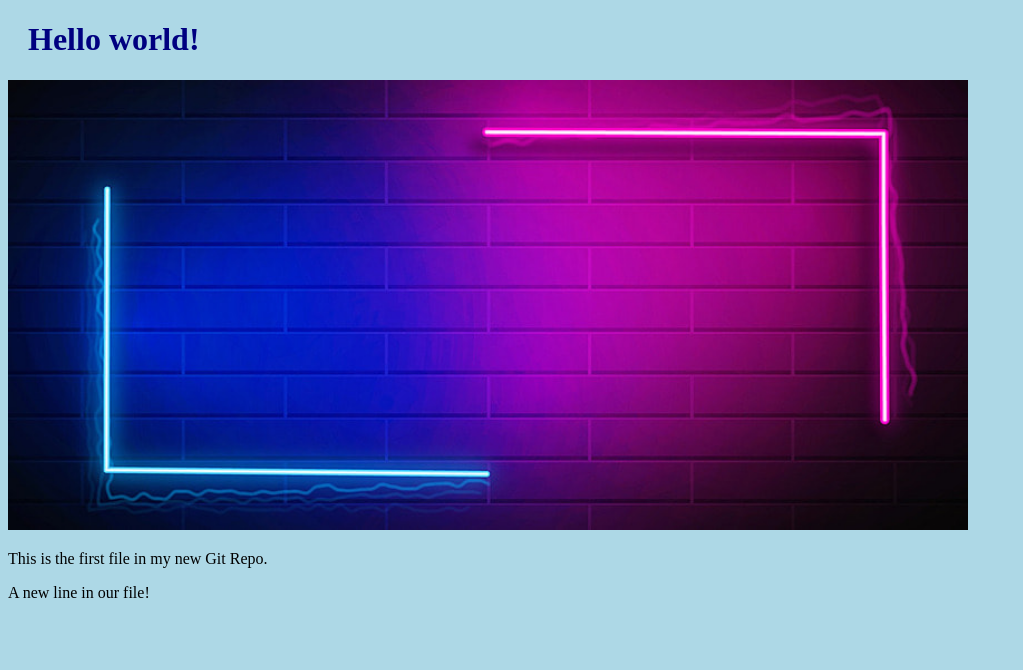
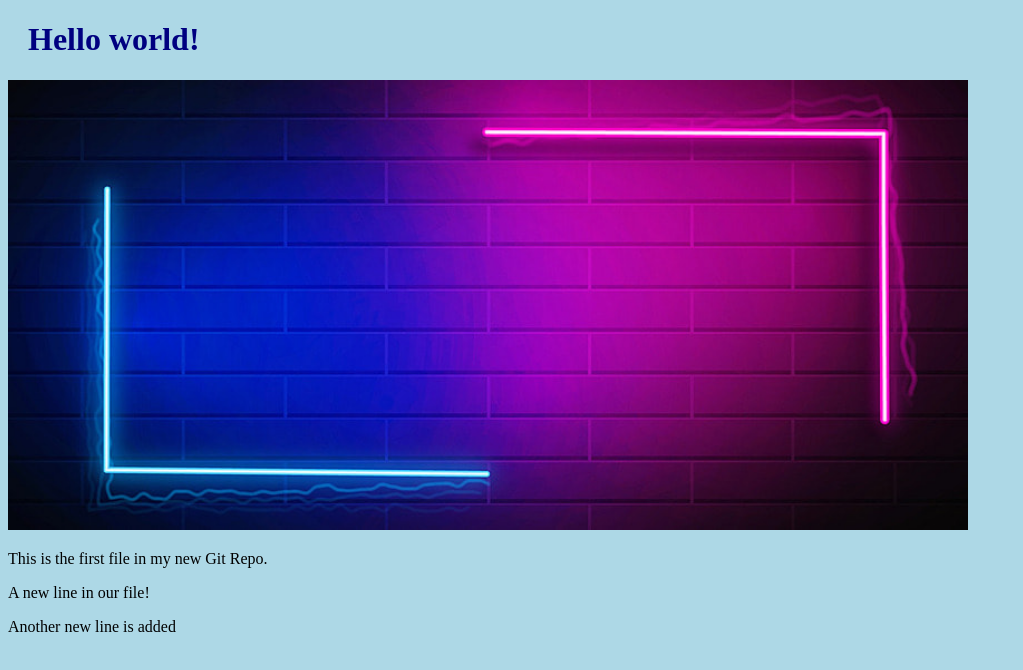
Before and after one commit to HafsaManan1/Python-Training-Month-1-Git-GitHub, a plain HTML site: page GitGitHub-exercise/index.html in a window 1280 px wide. Shown: the whole page, without its empty margins (0-1023 px from the left). Drawn offline with Linux system fonts and the light colour scheme.

Commit message:
Update index.html

```diff
--- a/GitGitHub-exercise/index.html
+++ b/GitGitHub-exercise/index.html
@@ -11,6 +11,7 @@
 style="width:100%;max-width:960px"></div>
 <p>This is the first file in my new Git Repo.</p>
 <p>A new line in our file!</p>
+<p>Another new line is added</p>
 
 </body>
 </html>
```
